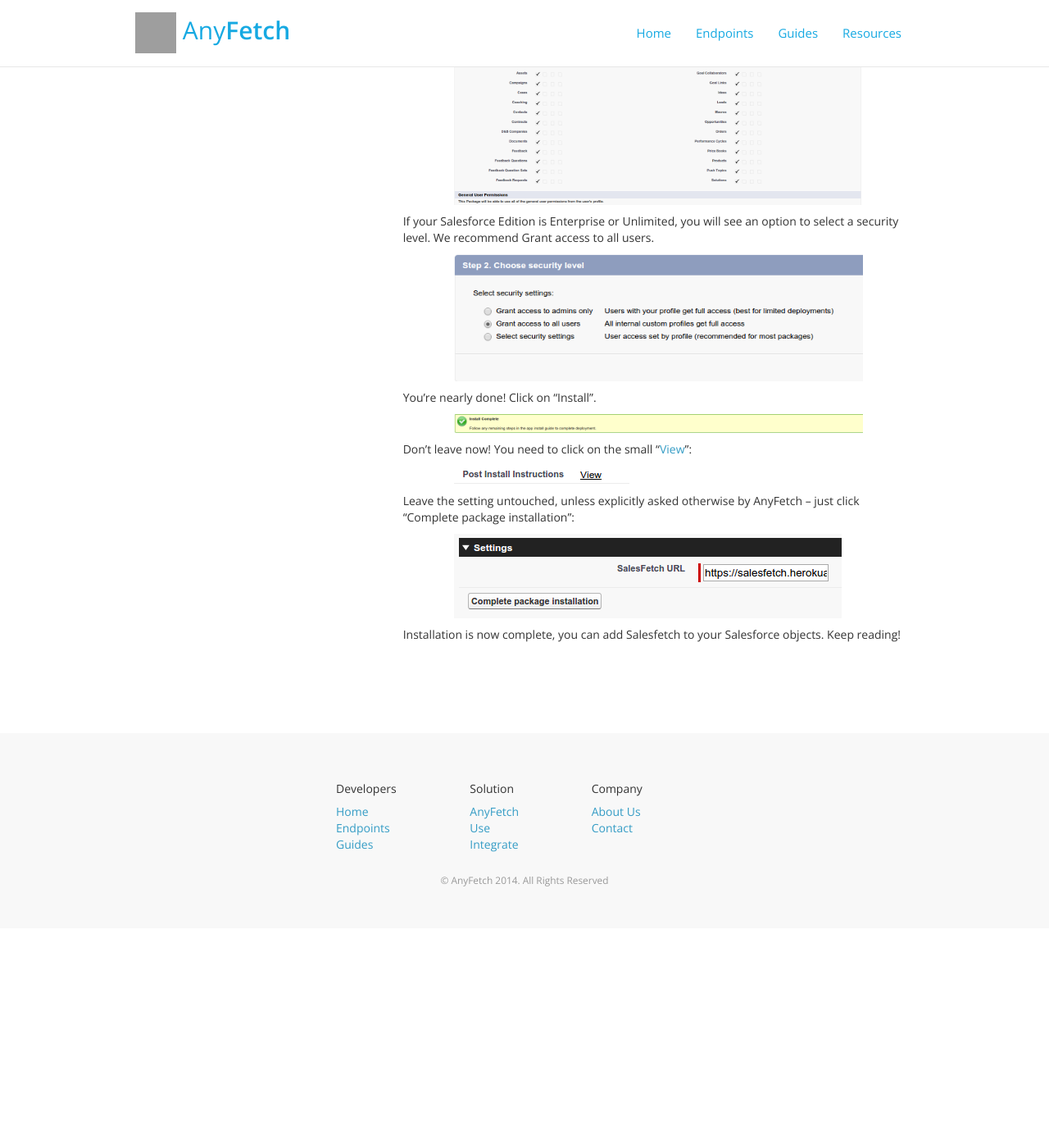
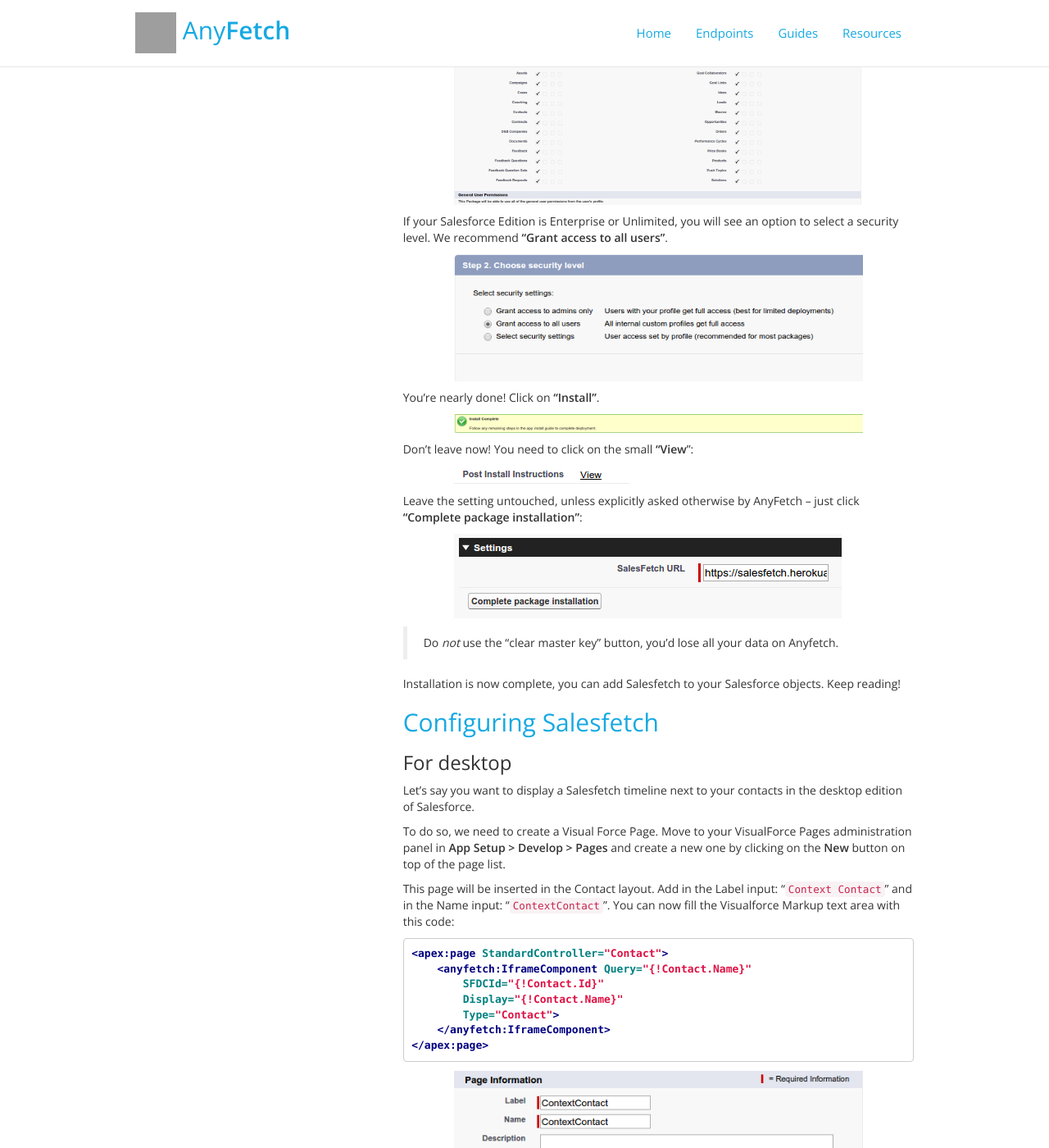
Before and after one commit to AnyFetch/developers.anyfetch.com, a Jekyll site: the page built from products/salesfetch.md, in a window 1280 px wide and 1400 px high, scrolled down 1301 px. Shown: the whole window at 82% size. Built offline with Jekyll 4.4.1, drawn with Linux system fonts in a browser that asks for light colours; nearby versions of some CDN libraries; Markdown is read by kramdown in place of the engine named in the settings; before the commit the page ends 2433 px from its top, so only the background shows below that; some of the changed text lies outside the part shown; grey boxes are pictures that could not be loaded.

Commit message:
Configuring for desktop

````diff
--- a/products/salesfetch.md
+++ b/products/salesfetch.md
@@ -15,13 +15,13 @@
 
 ## Installation
 You should have received a link to install Salesfetch.
-Paste this link into your browser while logged in.
+Paste this link into your browser while logged in to Salesforce.
 
 You should see the following:
 
 ![Package installation](/images/products/salesfetch/package-installation.png)
 
-Click on "Continue".
+Click on **"Continue"**.
 A new window will prompt you to allow the app to communicate with our servers.
 Those servers are hosted on Heroku, and no Salesforce data is exported beyond those servers.
 
@@ -31,20 +31,64 @@
 
 ![API access](/images/products/salesfetch/package-api-access.png)
 
-If your Salesforce Edition is Enterprise or Unlimited, you will see an option to select a security level. We recommend Grant access to all users.
+If your Salesforce Edition is Enterprise or Unlimited, you will see an option to select a security level. We recommend **"Grant access to all users"**.
 
 ![Security Level](/images/products/salesfetch/security-level.png)
 
-You're nearly done! Click on "Install".
+You're nearly done! Click on **"Install"**.
 
 ![Install complete](/images/products/salesfetch/install-complete.png)
 
-Don't leave now! You need to click on the small "[View](https://anyfetch.eu3.visual.force.com/apex/FirstRun)":
+Don't leave now! You need to click on the small **"View**":
 
 ![Install complete](/images/products/salesfetch/post-install.png)
 
-Leave the setting untouched, unless explicitly asked otherwise by AnyFetch -- just click "Complete package installation":
+Leave the setting untouched, unless explicitly asked otherwise by AnyFetch -- just click **"Complete package installation"**:
 
 ![First run](/images/products/salesfetch/first-run.png)
 
+> Do *not* use the "clear master key" button, you'd lose all your data on Anyfetch.
+
 Installation is now complete, you can add Salesfetch to your Salesforce objects. Keep reading!
+
+## Configuring Salesfetch
+### For desktop
+Let's say you want to display a Salesfetch timeline next to your contacts in the desktop edition of Salesforce.
+
+To do so, we need to create a Visual Force Page.
+Move to your VisualForce Pages administration panel in **App Setup > Develop > Pages** and create a new one by clicking on the **New** button on top of the page list.
+
+This page will be inserted in the Contact layout.
+Add in the Label input: "`Context Contact`" and in the Name input: "`ContextContact`". You can now fill the Visualforce Markup text area with this code:
+
+```html
+<apex:page StandardController="Contact">
+    <anyfetch:IframeComponent Query="{!Contact.Name}"
+        SFDCId="{!Contact.Id}"
+        Display="{!Contact.Name}"
+        Type="Contact">
+    </anyfetch:IframeComponent>
+</apex:page>
+```
+
+![Visual Force Page for contact](/images/products/salesfetch/force-page.png)
+
+When you're done, click on **Save** on the top menu.
+
+Then go to the Contact Page Layout, in **App Setup > Customize > Contacts > Page Layouts**. If you have more than one layout, execute the following instruction on each layout to allow all users to access the context panel. Click on **Edit** next to the layout.
+
+Click and drag on **Visualforce Pages > Section** and drop it just after your custom link section. The following panel should be displayed.
+
+![Layout properties](/images/products/salesfetch/layout-properties.png)
+
+Name the newly created section `Context`, deselect `Edit Page` and select `1-Column Layout` (required). Then click on **Ok**.
+
+![Section properties](/images/products/salesfetch/section-properties.png)
+
+On the top of the page drag the **ContextContact** in **Visualforce Pages > ContextContact** and drop it in your **Context Panel**. A small wrench icon should be displayed on the top-right hand corner of the ContextContact panel, click on it to display the following modal panel. You can now adjust the size of the context page. Check that the Width property is set to `100%` and set the Height to at least `400px`. Then click on **Ok**.
+
+![Visual force page properties](/images/products/salesfetch/visualforce-page-property.png)
+
+Your Context is now integrated in your layout, you can save this layout by clicking on **Save** on the top of your window. Check your integration by going to the **Contact Tab** and scrolling down to the **Context Section**. The users are now ready to connect their data sources to add documents in the context.
+
+![Mike Smith](/images/products/salesfetch/mike-smith.png)
````
Also changed, not shown: images/products/salesfetch/force-page.png (added), images/products/salesfetch/layout-properties.png (added), images/products/salesfetch/mike-smith.png (added), images/products/salesfetch/section-properties.png (added), images/products/salesfetch/visualforce-page-property.png (added).
